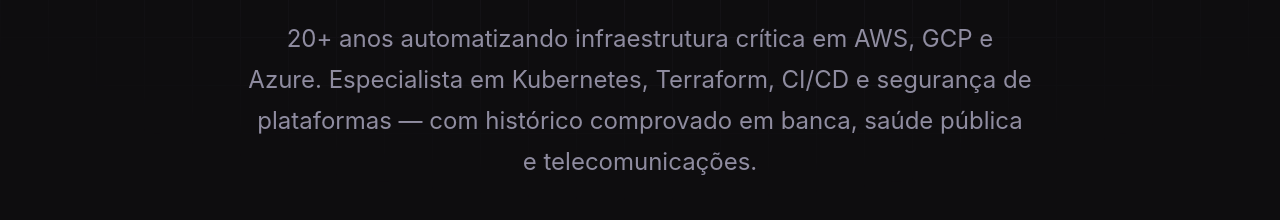
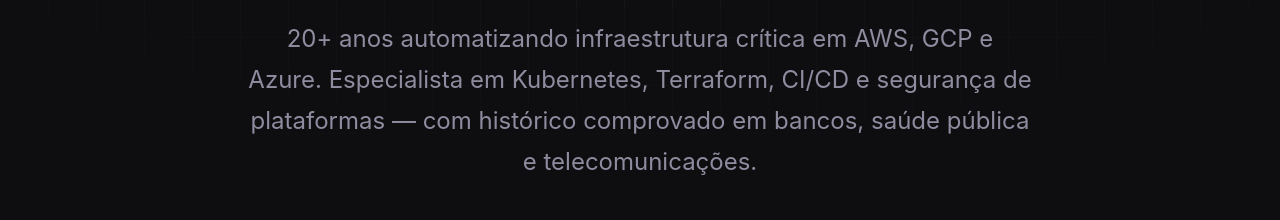
Before and after one commit to diogoab/devsecops, a plain HTML site: page index.html in a window 1280 px wide. Shown: the part 347-567 px from the top of the page. Drawn offline with nearby package versions, Linux system fonts and the light colour scheme; a web font is replaced by a local one.

Commit message:
update informations

```diff
--- a/index.html
+++ b/index.html
@@ -861,7 +861,7 @@
           <p class="hero-subtitle">
             20+ anos automatizando infraestrutura crítica em AWS, GCP e Azure.
             Especialista em Kubernetes, Terraform, CI/CD e segurança de plataformas —
-            com histórico comprovado em banca, saúde pública e telecomunicações.
+            com histórico comprovado em bancos, saúde pública e telecomunicações.
           </p>
 
           <div class="hero-actions">
```
